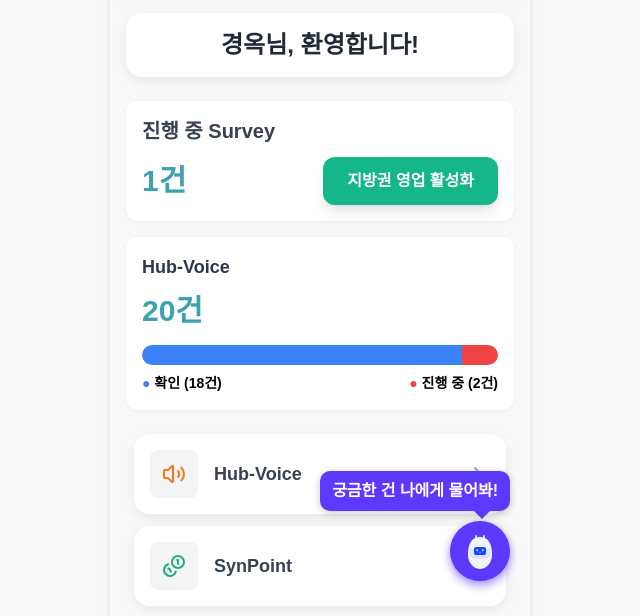
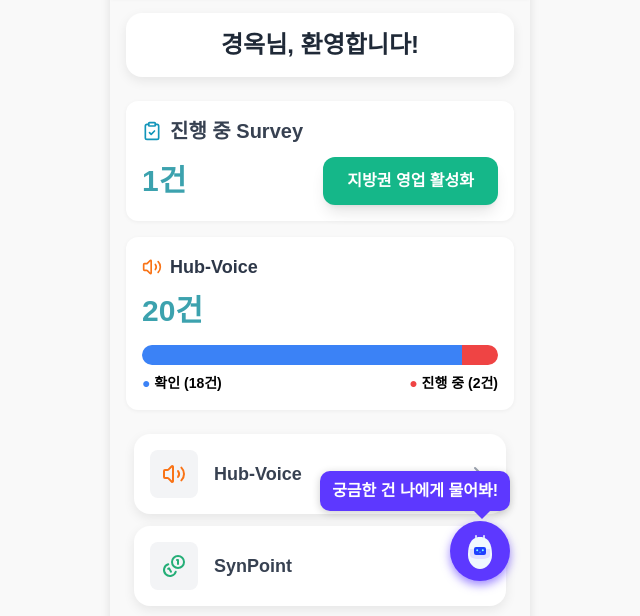
Before and after one commit to hjpark198530-ux/SynHub--, a plain HTML site: page index.html in a window 1280 px wide. Both pictures are taken after typing "Sample", "Sample123" into the empty fields and a click on the button "로그인". Shown: the part 99-715 px from the top of the page, without its empty margins (320-960 px from the left). Drawn offline with nearby package versions, Linux system fonts and the light colour scheme; a web font is replaced by a local one.

Commit message:
Update index.html

```diff
--- a/index.html
+++ b/index.html
@@ -356,7 +356,10 @@
 
                 <!-- MY Content (Survey Status) - Background changed to white -->
                 <div class="internal-content-card">
-                    <h3 class="text-xl font-bold mb-3 text-gray-700">진행 중 Survey</h3>
+                    <h3 class="text-xl font-bold mb-3 text-gray-700 flex items-center">
+                        <i data-lucide="clipboard-check" class="w-5 h-5 mr-2" style="color: var(--color-new-button);"></i>
+                        진행 중 Survey
+                    </h3>
                     <div class="flex items-center justify-between">
                         <!-- '1건' 스타일: text-3xl, color-primary -->
                         <span class="text-3xl font-extrabold" style="color: var(--color-primary);">1건</span>
@@ -367,7 +370,10 @@
 
                 <!-- Hub-Voice Section (Main Screen Overview) - Background changed to white -->
                 <div class="internal-content-card">
-                    <h3 class="text-lg font-bold mb-3">Hub-Voice</h3>
+                    <h3 class="text-lg font-bold mb-3 flex items-center">
+                        <i data-lucide="volume-2" class="w-5 h-5 mr-2" style="color: #f97316;"></i>
+                        Hub-Voice
+                    </h3>
                     <!-- 1. '20건' 글씨 크기/색상 수정 (진행 중 Survey의 '1건'과 동일하게) -->
                     <div class="text-3xl font-extrabold mb-4" style="color: var(--color-primary);">20건</div>
 
@@ -614,7 +620,7 @@
                     <div class="bg-white rounded-xl shadow-md overflow-hidden p-3 relative flex flex-col cursor-pointer hover:shadow-lg transition">
                         <button class="absolute top-2 right-2 text-gray-300 hover:text-red-500"><i data-lucide="heart" class="w-5 h-5"></i></button>
                         <div class="h-32 mb-2 rounded-lg overflow-hidden flex items-center justify-center bg-gray-100">
-                            <img src="https://iwoori703.speedgabia.com/621.jpg" alt="[스마트올] 스마트올 연필세트" width="400" height="100" class="object-contain w-full h-full" onerror="this.onerror=null; this.src='https://placehold.co/128x128/D1D5DB/4B5563?text=이미지%20없음';" />
+                            <img src="https://iwoori703.speedgabia.com/621.jpg" alt="[스마트올] 스마트올 연필세트" width="400" height="100" class="w-full h-full object-contain" onerror="this.onerror=null; this.src='https://placehold.co/128x128/D1D5DB/4B5563?text=이미지%20없음';" />
                         </div>
                         <p class="text-xs text-gray-700 font-semibold mb-1 truncate">[스마트올] 스마트올 연필세트</p>
                         <div class="flex justify-between items-end mt-auto">
```
